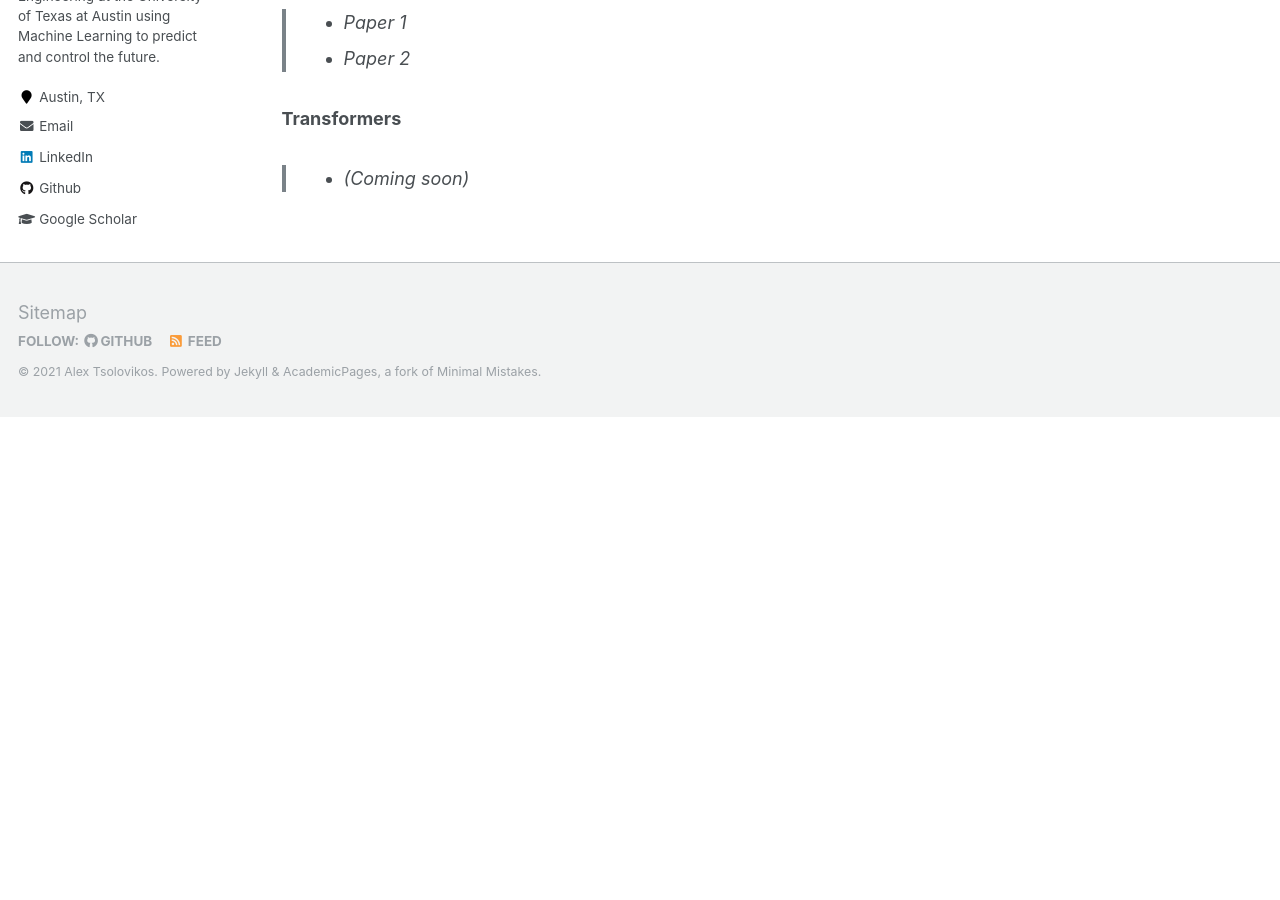
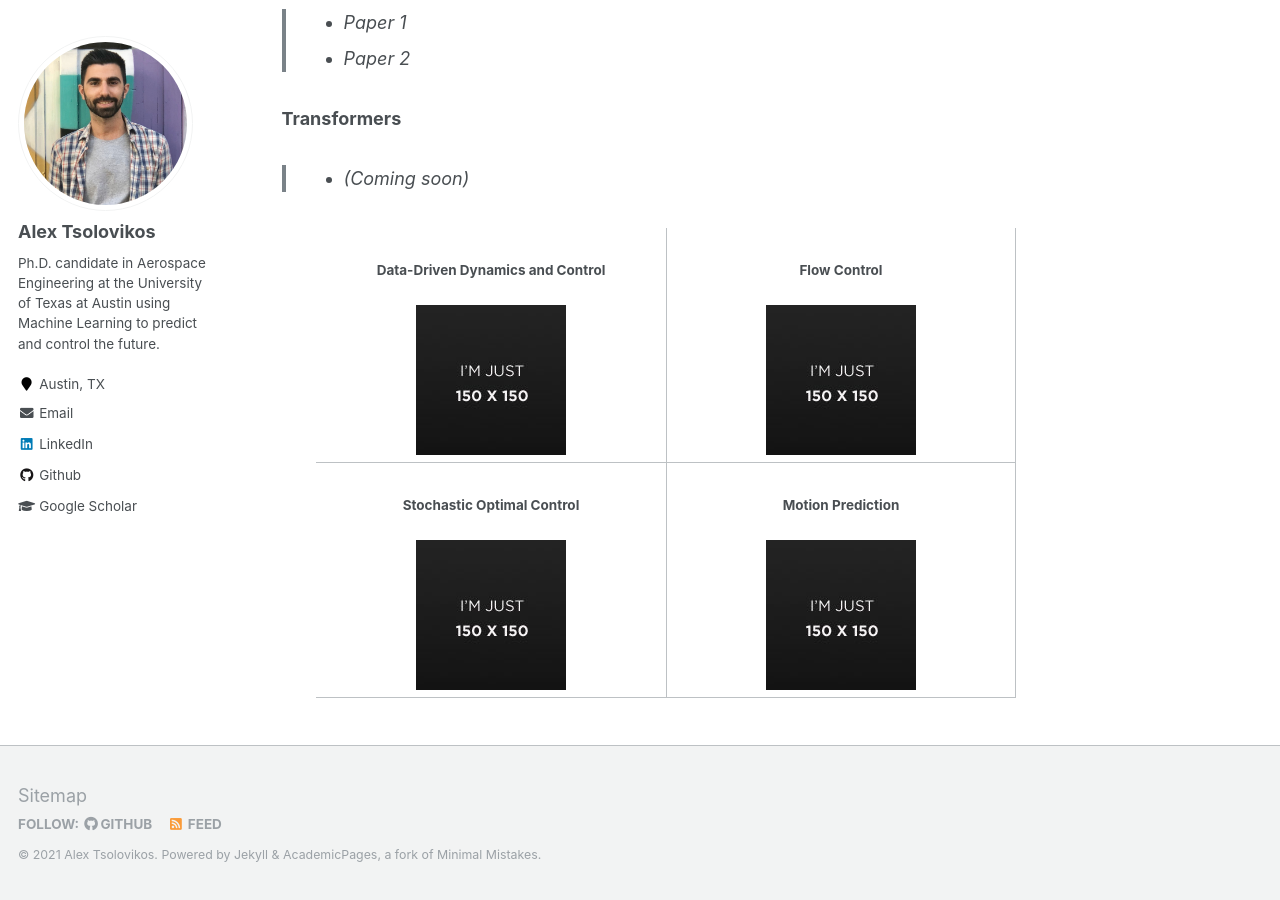
Before and after one commit to alextsolovikos/alextsolovikos.github.io, a Jekyll site: the page built from _pages/about.md, in a window 1280 px wide and 900 px high, scrolled down 1768 px. Built offline with Jekyll 4.4.1, drawn with Linux system fonts in a browser that asks for light colours; before the commit the page ends 2185 px from its top, so only the background shows below that.

Commit message:
Update about.md

```diff
--- a/_pages/about.md
+++ b/_pages/about.md
@@ -55,3 +55,25 @@ Here are some of the projects that I'm working on and the tools I am developing.
 
 ### Transformers
 > - (Coming soon)
+
+
+<table style="width: 700px; height: 446px; margin-left: auto; margin-right: auto; border: 0px solid black;">
+<tbody>
+<tr>
+<td style="width: 350px; text-align: center;">
+<h3>Data-Driven Dynamics and Control</h3>
+<br /><img src="https://alextsolovikos.github.io/images/image-alignment-150x150.jpg" alt="Data-Driven Dynamics and Control" width="150" height="150"/></td>
+<td style="width: 350px; text-align: center;">
+<h3>Flow Control</h3>
+<br /><img src="https://alextsolovikos.github.io/images/image-alignment-150x150.jpg" alt="Flow Control" width="150" height="150" /></td>
+</tr>
+<tr>
+<td style="width: 350px; text-align: center;">
+<h3>Stochastic Optimal Control</h3>
+<br /><img src="https://alextsolovikos.github.io/images/image-alignment-150x150.jpg" alt="Stochastic Optimal Control" width="150" height="150" /></td>
+<td style="width: 350px; text-align: center;">
+<h3>Motion Prediction</h3>
+<br /><img src="https://alextsolovikos.github.io/images/image-alignment-150x150.jpg" alt="Motion Prediction" width="150" height="150" /></td>
+</tr>
+</tbody>
+</table>
```
